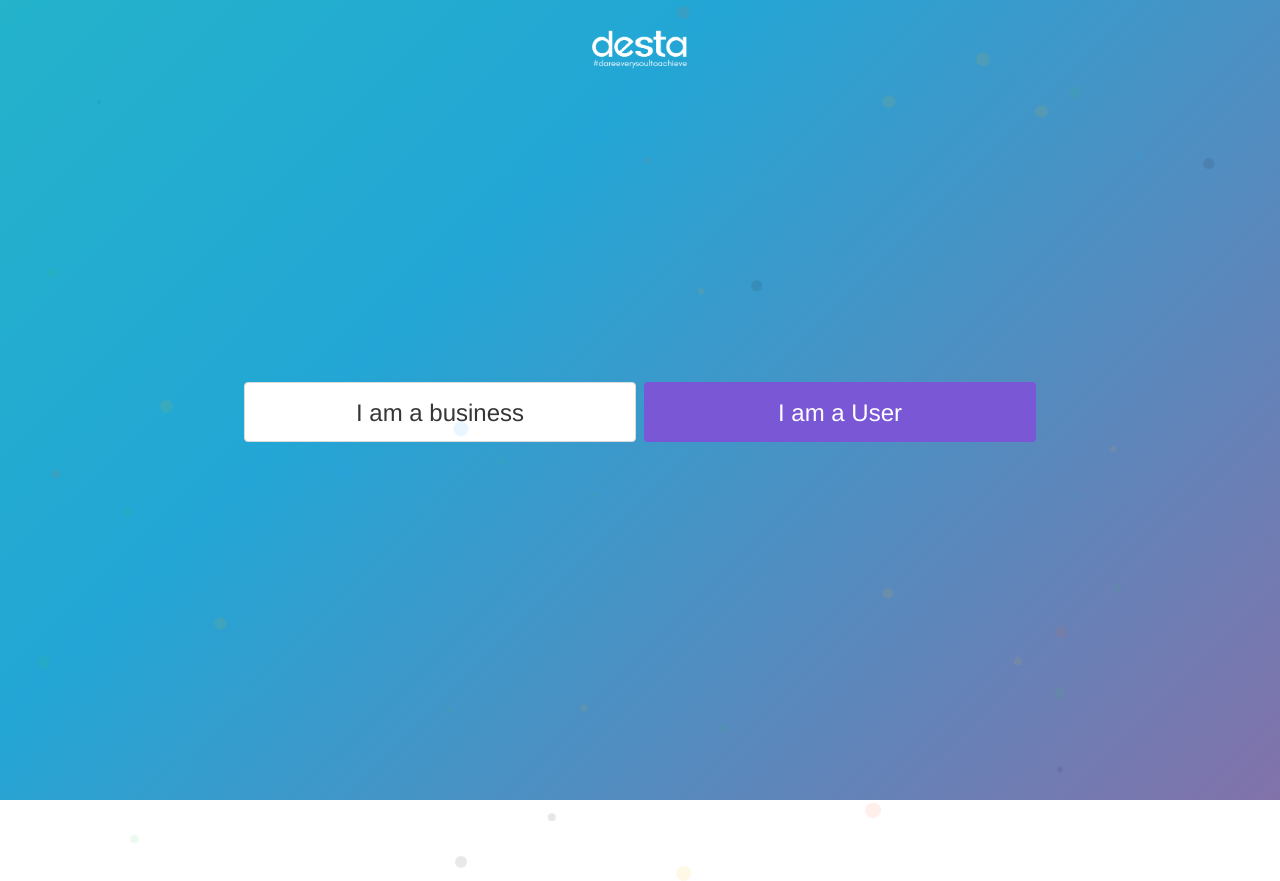
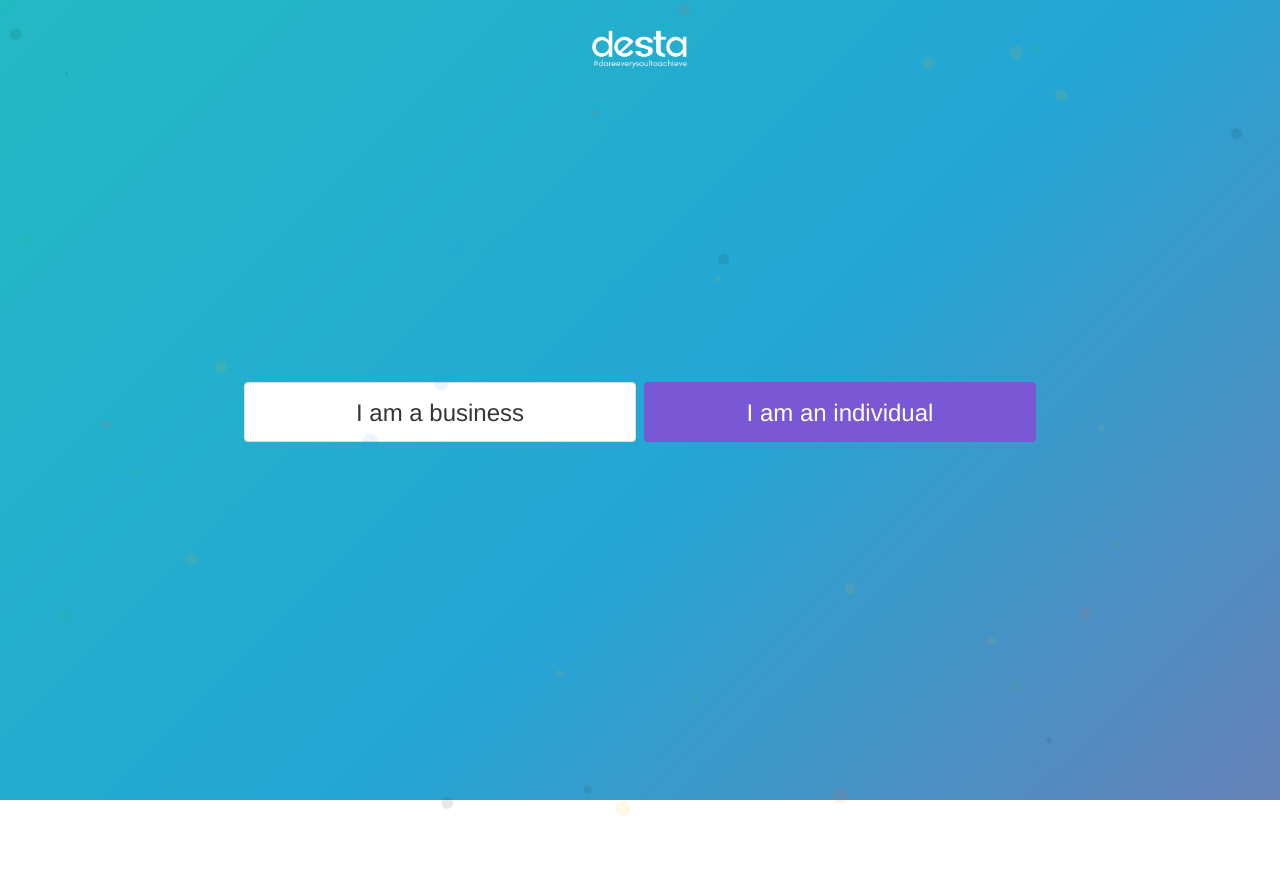
Before and after one commit to minoli28/Desta_Team_6, a Vue app: page / in a window 1280 px wide. After the commit the page ends 816 px from the top, so only its background shows below. Built offline with nearby package versions, Linux system fonts and the light colour scheme.

Commit message:
Third push

```diff
--- a/src/components/User.vue
+++ b/src/components/User.vue
@@ -36,7 +36,7 @@
       <pre style="max-height: 400px"><b>User Object:</b>{{ user }}</pre>
     </div>
     <a href="/businessform">
-    <p class="content" ><b>Not a User? Use this form</b></p>
+    <p class="content" ><b>Not an Individual? Use this form</b></p>
     </a>
   </div>
 </template>
--- a/src/views/Home.vue
+++ b/src/views/Home.vue
@@ -7,7 +7,7 @@
     <div class="container has-text-centered">
         <div class="buttons columns is-align-items-center">
             <b-button class="column is-secondary" tag="router-link"  to="/businessform" size="is-large">I am a business</b-button>
-            <b-button class="column is-primary" tag="router-link" to="/userform" size="is-large">I am a User</b-button>
+            <b-button class="column is-primary" tag="router-link" to="/userform" size="is-large">I am an individual</b-button>
         </div>
     </div>
   </div>
```
